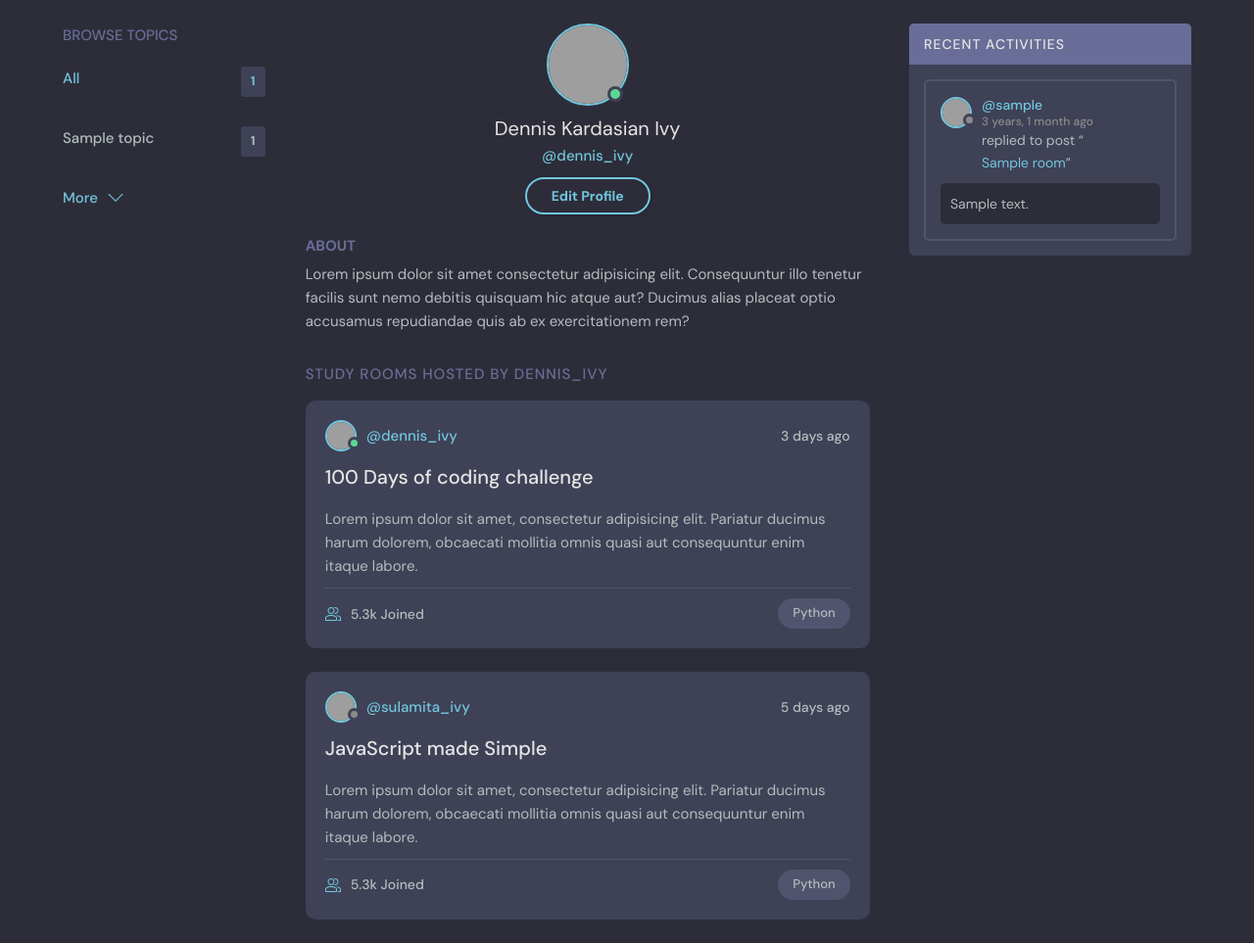
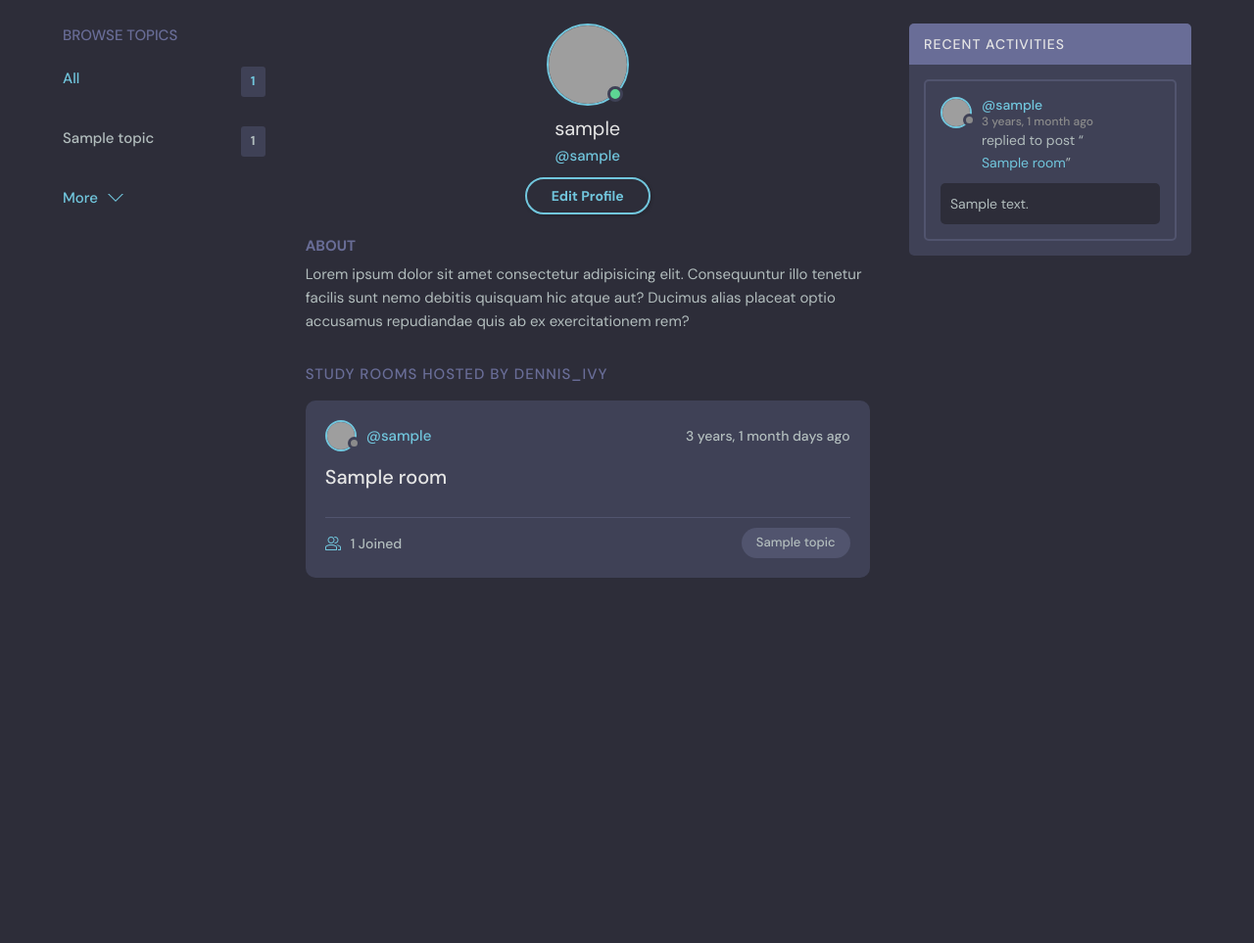
Before and after one commit to cgrade/study-buddy, a Django app: page /user-profile/1 in a window 1280 px wide. Shown: the part 76-1039 px from the top of the page at 98% size. After the commit the page ends 666 px from the top, so only its background shows below. Run offline with Django 4.2, Linux system fonts and the light colour scheme; tables that the repository leaves empty hold one stand-in row (values such as "Sample post"); grey boxes are pictures that could not be loaded.

Commit message:
user_profile template updated

```diff
--- a/base/templates/base/user_profile.html
+++ b/base/templates/base/user_profile.html
@@ -1,6 +1,7 @@
 {% extends 'main.html' %}
 
 {% block content %}
+
   <main class="profile-page layout layout--3">
     <div class="container">
       <!-- Topics Start -->
@@ -16,8 +17,8 @@
             </div>
           </div>
           <div class="profile__info">
-            <h3>Dennis Kardasian Ivy</h3>
-            <p>@dennis_ivy</p>
+            <h3>{{user.username}}</h3>
+            <p>@{{user.username}}</p>
             <a href="edit-user.html" class="btn btn--main btn--pill">Edit Profile</a>
           </div>
           <div class="profile__about">
@@ -36,90 +37,8 @@
             </h2>
           </div>
         </div>
-        <div class="roomListRoom">
-          <div class="roomListRoom__header">
-            <a href="profile.html" class="roomListRoom__author">
-              <div class="avatar avatar--small active">
-                <img src="https://randomuser.me/api/portraits/men/11.jpg" />
-              </div>
-              <span>@dennis_ivy</span>
-            </a>
-            <div class="roomListRoom__actions">
-              <span>3 days ago</span>
 
-            </div>
-          </div>
-          <div class="roomListRoom__content">
-            <a href="room.html">100 Days of coding challenge</a>
-            <p>
-              Lorem ipsum dolor sit amet, consectetur adipisicing elit. Pariatur ducimus harum
-              dolorem, obcaecati mollitia omnis quasi aut consequuntur enim itaque labore.
-            </p>
-          </div>
-          <div class="roomListRoom__meta">
-            <a class="roomListRoom__joined">
-              <svg version="1.1" xmlns="http://www.w3.org/2000/svg" width="32" height="32" viewBox="0 0 32 32">
-                <title>user-group</title>
-                <path
-                  d="M30.539 20.766c-2.69-1.547-5.75-2.427-8.92-2.662 0.649 0.291 1.303 0.575 1.918 0.928 0.715 0.412 1.288 1.005 1.71 1.694 1.507 0.419 2.956 1.003 4.298 1.774 0.281 0.162 0.456 0.487 0.456 0.85v4.65h-4v2h5c0.553 0 1-0.447 1-1v-5.65c0-1.077-0.56-2.067-1.461-2.584z">
-                </path>
-                <path
-                  d="M22.539 20.766c-6.295-3.619-14.783-3.619-21.078 0-0.901 0.519-1.461 1.508-1.461 2.584v5.65c0 0.553 0.447 1 1 1h22c0.553 0 1-0.447 1-1v-5.651c0-1.075-0.56-2.064-1.461-2.583zM22 28h-20v-4.65c0-0.362 0.175-0.688 0.457-0.85 5.691-3.271 13.394-3.271 19.086 0 0.282 0.162 0.457 0.487 0.457 0.849v4.651z">
-                </path>
-                <path
-                  d="M19.502 4.047c0.166-0.017 0.33-0.047 0.498-0.047 2.757 0 5 2.243 5 5s-2.243 5-5 5c-0.168 0-0.332-0.030-0.498-0.047-0.424 0.641-0.944 1.204-1.513 1.716 0.651 0.201 1.323 0.331 2.011 0.331 3.859 0 7-3.141 7-7s-3.141-7-7-7c-0.688 0-1.36 0.131-2.011 0.331 0.57 0.512 1.089 1.075 1.513 1.716z">
-                </path>
-                <path
-                  d="M12 16c3.859 0 7-3.141 7-7s-3.141-7-7-7c-3.859 0-7 3.141-7 7s3.141 7 7 7zM12 4c2.757 0 5 2.243 5 5s-2.243 5-5 5-5-2.243-5-5c0-2.757 2.243-5 5-5z">
-                </path>
-              </svg>
-              5.3k Joined
-            </a>
-            <p class="roomListRoom__topic">Python</p>
-          </div>
-        </div>
-        <div class="roomListRoom">
-          <div class="roomListRoom__header">
-            <a href="profile.html" class="roomListRoom__author">
-              <div class="avatar avatar--small">
-                <img src="https://randomuser.me/api/portraits/women/11.jpg" />
-              </div>
-              <span>@sulamita_ivy</span>
-            </a>
-            <div class="roomListRoom__actions">
-              <span>5 days ago</span>
-
-            </div>
-          </div>
-          <div class="roomListRoom__content">
-            <a href="room.html">JavaScript made Simple</a>
-            <p>
-              Lorem ipsum dolor sit amet, consectetur adipisicing elit. Pariatur ducimus harum
-              dolorem, obcaecati mollitia omnis quasi aut consequuntur enim itaque labore.
-            </p>
-          </div>
-          <div class="roomListRoom__meta">
-            <a href="room.html" class="roomListRoom__joined">
-              <svg version="1.1" xmlns="http://www.w3.org/2000/svg" width="32" height="32" viewBox="0 0 32 32">
-                <title>user-group</title>
-                <path
-                  d="M30.539 20.766c-2.69-1.547-5.75-2.427-8.92-2.662 0.649 0.291 1.303 0.575 1.918 0.928 0.715 0.412 1.288 1.005 1.71 1.694 1.507 0.419 2.956 1.003 4.298 1.774 0.281 0.162 0.456 0.487 0.456 0.85v4.65h-4v2h5c0.553 0 1-0.447 1-1v-5.65c0-1.077-0.56-2.067-1.461-2.584z">
-                </path>
-                <path
-                  d="M22.539 20.766c-6.295-3.619-14.783-3.619-21.078 0-0.901 0.519-1.461 1.508-1.461 2.584v5.65c0 0.553 0.447 1 1 1h22c0.553 0 1-0.447 1-1v-5.651c0-1.075-0.56-2.064-1.461-2.583zM22 28h-20v-4.65c0-0.362 0.175-0.688 0.457-0.85 5.691-3.271 13.394-3.271 19.086 0 0.282 0.162 0.457 0.487 0.457 0.849v4.651z">
-                </path>
-                <path
-                  d="M19.502 4.047c0.166-0.017 0.33-0.047 0.498-0.047 2.757 0 5 2.243 5 5s-2.243 5-5 5c-0.168 0-0.332-0.030-0.498-0.047-0.424 0.641-0.944 1.204-1.513 1.716 0.651 0.201 1.323 0.331 2.011 0.331 3.859 0 7-3.141 7-7s-3.141-7-7-7c-0.688 0-1.36 0.131-2.011 0.331 0.57 0.512 1.089 1.075 1.513 1.716z">
-                </path>
-                <path
-                  d="M12 16c3.859 0 7-3.141 7-7s-3.141-7-7-7c-3.859 0-7 3.141-7 7s3.141 7 7 7zM12 4c2.757 0 5 2.243 5 5s-2.243 5-5 5-5-2.243-5-5c0-2.757 2.243-5 5-5z">
-                </path>
-              </svg>
-              5.3k Joined
-            </a>
-            <p class="roomListRoom__topic">Python</p>
-          </div>
-        </div>
+        {% include 'base/feed_components.html' %}
       </div>
       <!-- Room List End -->
 
```
